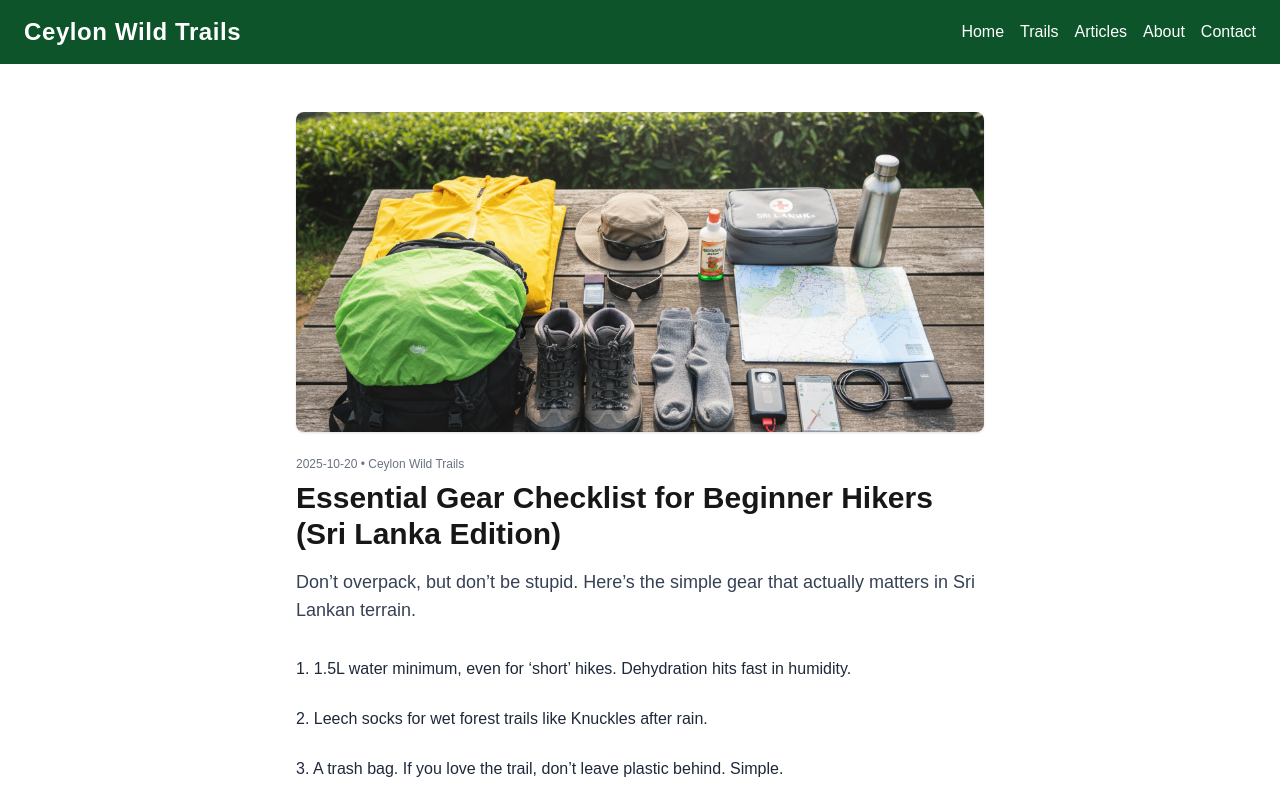
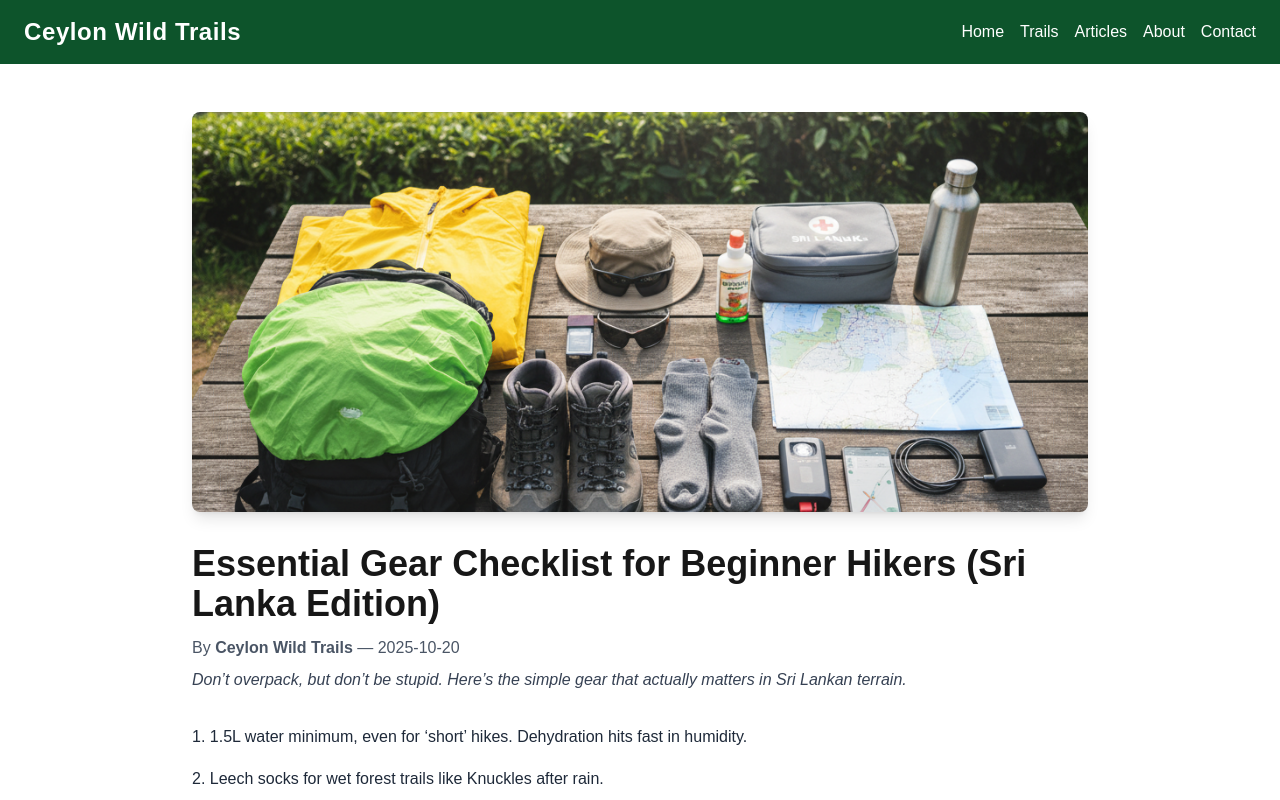
Before and after one commit to Erandafdo/ceylon-wild-trails, a Next.js app: page /articles/beginner-hiking-gear-sri-lanka in a window 1280 px wide. Shown: the top 800 px of the page. Built offline with nearby package versions, Linux system fonts and the light colour scheme.

Commit message:
artical done

```diff
--- a/app/articles/[slug]/page.tsx
+++ b/app/articles/[slug]/page.tsx
@@ -1,42 +1,99 @@
-import { articles } from "@/data/articles";
+"use client";
 
-interface ArticleDetailPageProps {
-  params: { slug: string };
-}
+import { useParams, useRouter } from "next/navigation";
+import { useSite } from "@/context/SiteContext";
+import { useEffect } from "react";
+import Image from "next/image";
+import Link from "next/link";
 
-export default function ArticleDetailPage({ params }: ArticleDetailPageProps) {
-  const article = articles.find((a) => a.slug === params.slug);
+export default function ArticleDetailPage() {
+  const { articles, trails } = useSite();
+  const router = useRouter();
+  const params = useParams();
+
+  const slug = Array.isArray(params?.slug) ? params.slug[0] : params?.slug;
+  const article = articles.find((a) => a.slug === slug);
+
+  // redirect if article not found
+  useEffect(() => {
+    if (!article) router.push("/articles");
+  }, [article, router]);
 
   if (!article) {
-    return (
-      <div className="p-10 text-center text-red-600">
-        <h2 className="text-2xl font-bold mb-3">Article Not Found</h2>
-        <p>Sorry, that article does not exist.</p>
-      </div>
-    );
+    return <div className="p-8 text-center text-red-600">Loading...</div>;
   }
 
+  // optional: find related trail
+  const relatedTrail = trails.find((t) =>
+    article.title.toLowerCase().includes(t.name.toLowerCase())
+  );
+
   return (
-    <div className="px-6 md:px-10 py-12 max-w-3xl mx-auto">
-      <img
-        src={article.coverImage}
-        alt={article.title}
-        className="w-full h-[40vh] object-cover rounded-lg shadow"
-      />
-
-      <div className="text-xs text-gray-500 mt-6">
-        {article.publishedDate} • {article.author}
+    <main className="max-w-4xl mx-auto py-12 px-4 md:px-0">
+      {/* Cover Image */}
+      <div className="relative w-full h-[50vh] mb-8 rounded-lg overflow-hidden shadow-lg">
+        {article.coverImage ? (
+          <Image
+            src={article.coverImage}
+            alt={article.title}
+            fill
+            className="object-cover"
+          />
+        ) : (
+          <div className="bg-gray-200 h-full flex items-center justify-center text-gray-500">
+            No image available
+          </div>
+        )}
       </div>
 
-      <h1 className="text-3xl font-bold mt-2">{article.title}</h1>
+      {/* Article Info */}
+      <h1 className="text-4xl font-bold mb-3">{article.title}</h1>
+      <p className="text-gray-600 mb-2">
+        By <span className="font-semibold">{article.author}</span> —{" "}
+        <span>{article.publishedDate}</span>
+      </p>
+      <p className="text-gray-700 italic mb-8">{article.summary}</p>
 
-      <p className="text-gray-700 mt-4 text-lg">{article.summary}</p>
+      {/* Content */}
+      <article className="prose prose-green max-w-none">
+        {article.content.map((paragraph, i) => (
+          <p key={i} className="mb-4 text-gray-800 leading-relaxed">
+            {paragraph}
+          </p>
+        ))}
+      </article>
 
-      <div className="mt-8 space-y-6 text-gray-800 leading-relaxed">
-        {article.content.map((p, idx) => (
-          <p key={idx}>{p}</p>
-        ))}
-      </div>
-    </div>
+      {/* Related Trail */}
+      {relatedTrail && (
+        <section className="mt-12 border-t pt-8">
+          <h2 className="text-2xl font-semibold mb-4 text-green-800">
+            Related Trail
+          </h2>
+          <div className="bg-white shadow rounded-lg overflow-hidden flex flex-col sm:flex-row">
+            <img
+              src={relatedTrail.coverImage}
+              alt={relatedTrail.name}
+              className="w-full sm:w-1/3 object-cover"
+            />
+            <div className="p-5 flex flex-col justify-between">
+              <div>
+                <h3 className="text-xl font-semibold mb-2">
+                  {relatedTrail.name}
+                </h3>
+                <p className="text-gray-700 text-sm mb-4">
+                  {relatedTrail.shortDescription}
+                </p>
+              </div>
+              <Link
+                href={`/trails/${relatedTrail.slug}`}
+                className="text-green-700 font-medium hover:underline"
+              >
+                View Trail →
+              </Link>
+            </div>
+          </div>
+        </section>
+      )}
+    </main>
   );
 }
--- a/package.json
+++ b/package.json
@@ -9,6 +9,7 @@
     "lint": "eslint"
   },
   "dependencies": {
+    "@tailwindcss/typography": "^0.5.19",
     "next": "16.0.0",
     "react": "19.2.0",
     "react-dom": "19.2.0",
```
Also changed, not shown: 1 other file (tests, documents, lock files or other folders).
